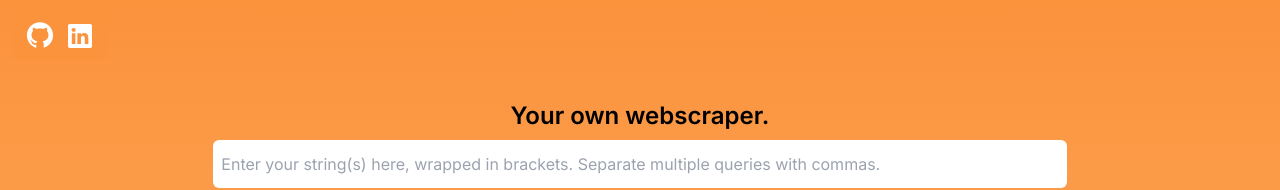
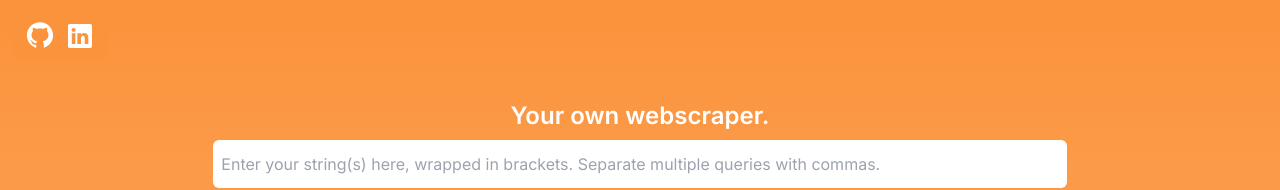
Before and after one commit to rkhalil38/WebScraperU, a Next.js app: page / in a window 1280 px wide. Shown: the top 190 px of the page. Built offline with nearby package versions, Linux system fonts and the light colour scheme; no server answers.

Commit message:
fixed font issue

```diff
--- a/app/Components/Searchbar.tsx
+++ b/app/Components/Searchbar.tsx
@@ -105,7 +105,7 @@ const Searchbar = ({ url }: {url: string}) => {
     return (
         <div className="w-full">
             <form onSubmit= {handleSubmit} className='flex flex-col items-center justify-center h-96 w-full rounded-md'>
-                <h1 className='mx-auto select-none text-2xl font-semibold py-2'>Your own webscraper.</h1>
+                <h1 className='mx-auto select-none text-white text-2xl font-semibold py-2'>Your own webscraper.</h1>
                 <input
                     name= "words"
                     type="text"
```
